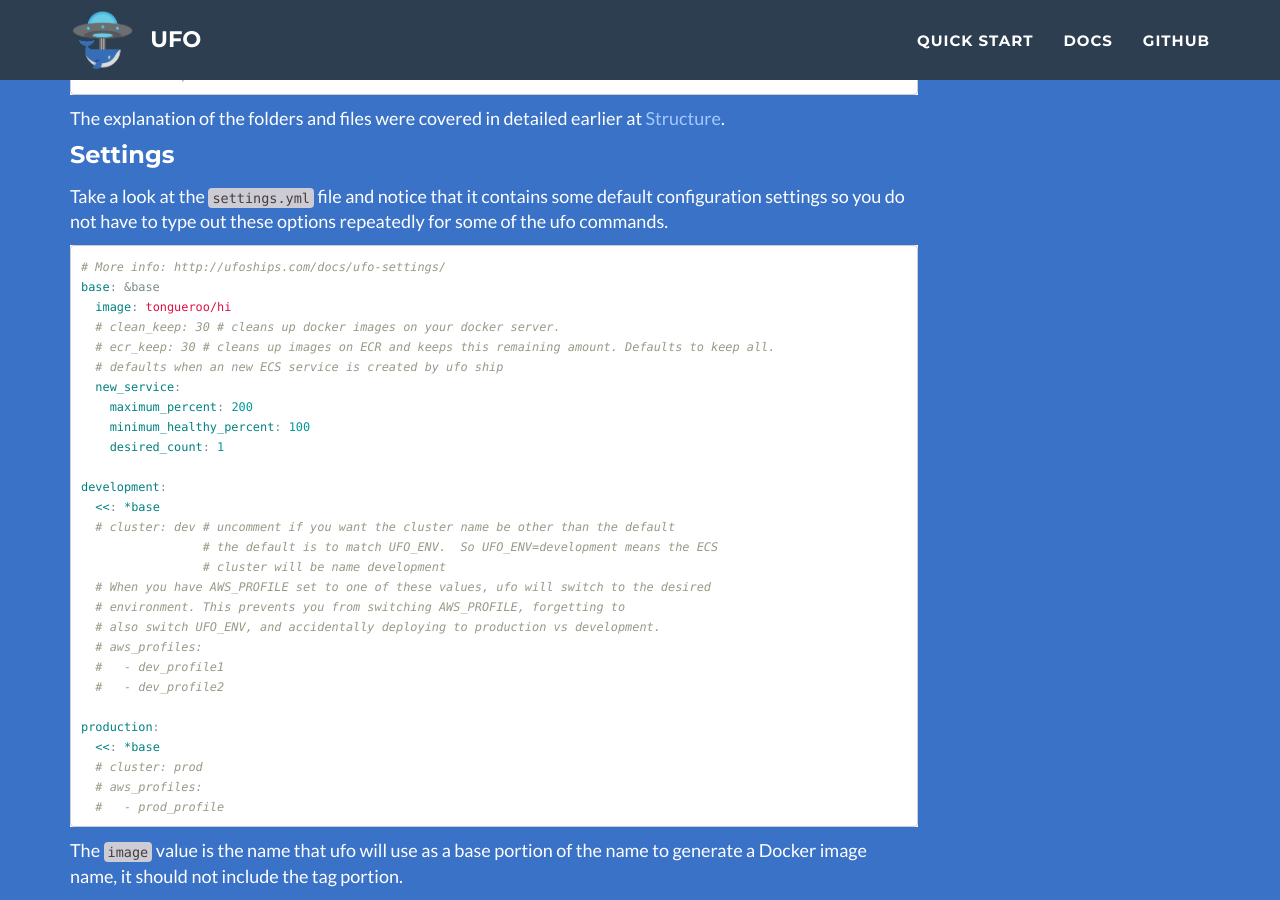
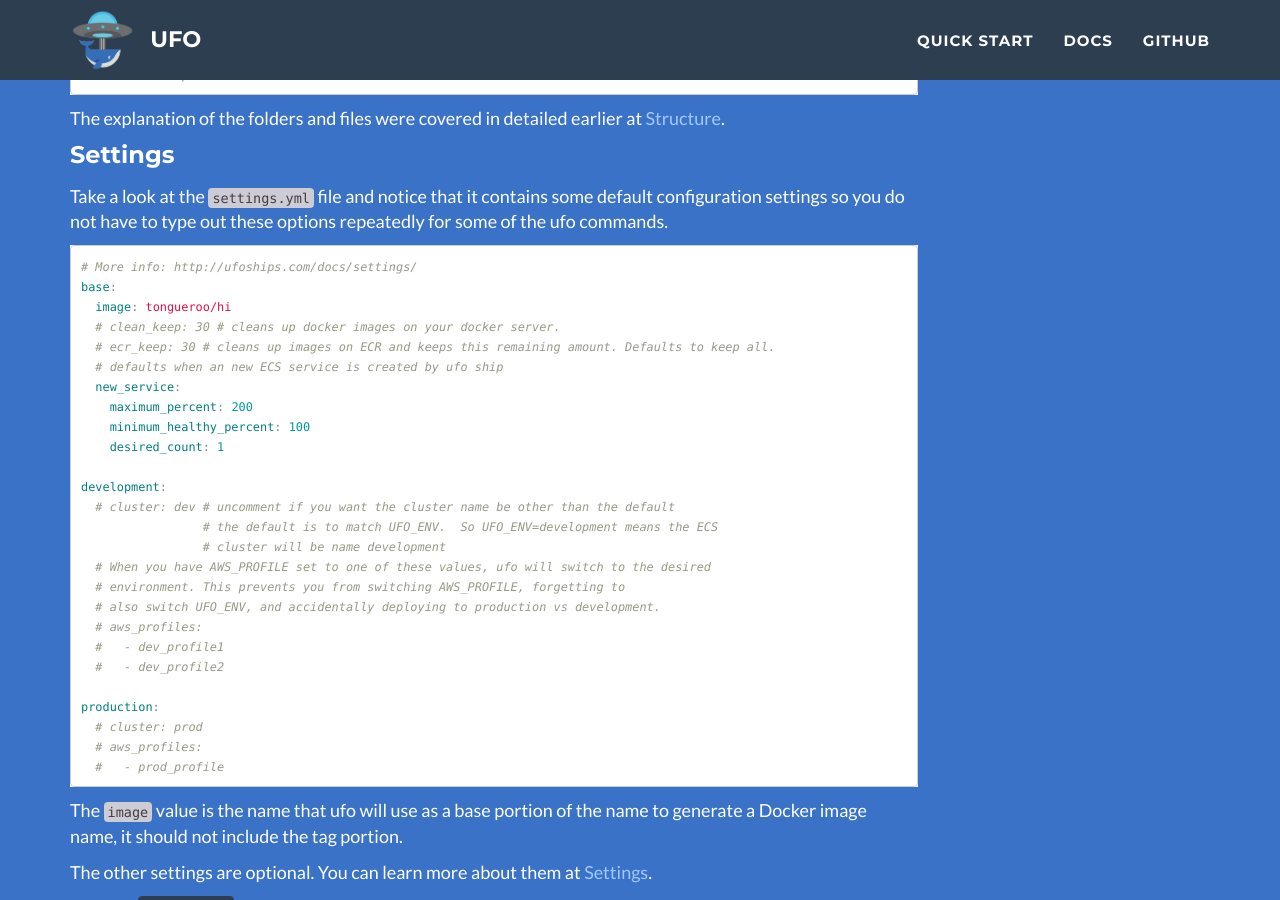
Before and after one commit to boltops-tools/ufo, a Jekyll site: the page built from docs/_docs/tutorial-ufo-init.md, in a window 1280 px wide and 900 px high, scrolled down 973 px. Built offline with Jekyll 4.4.1, drawn with Linux system fonts in a browser that asks for light colours.

Commit message:
update docs

````diff
--- a/docs/_docs/tutorial-ufo-init.md
+++ b/docs/_docs/tutorial-ufo-init.md
@@ -57,8 +57,8 @@ The explanation of the folders and files were covered in detailed earlier at [St
 Take a look at the `settings.yml` file and notice that it contains some default configuration settings so you do not have to type out these options repeatedly for some of the ufo commands.
 
 ```yaml
-# More info: http://ufoships.com/docs/ufo-settings/
-base: &base
+# More info: http://ufoships.com/docs/settings/
+base:
   image: tongueroo/hi
   # clean_keep: 30 # cleans up docker images on your docker server.
   # ecr_keep: 30 # cleans up images on ECR and keeps this remaining amount. Defaults to keep all.
@@ -69,7 +69,6 @@ base: &base
     desired_count: 1
 
 development:
-  <<: *base
   # cluster: dev # uncomment if you want the cluster name be other than the default
                  # the default is to match UFO_ENV.  So UFO_ENV=development means the ECS
                  # cluster will be name development
@@ -81,7 +80,6 @@ development:
   #   - dev_profile2
 
 production:
-  <<: *base
   # cluster: prod
   # aws_profiles:
   #   - prod_profile
--- a/lib/ufo/dsl/helper.rb
+++ b/lib/ufo/dsl/helper.rb
@@ -30,7 +30,8 @@ module Ufo
       def env_vars(text)
         lines = filtered_lines(text)
         lines.map do |line|
-          key,value = line.strip.split("=").map {|x| x.strip}
+          key,*value = line.strip.split("=").map {|x| x.strip}
+          value = value.join('=')
           {
             name: key,
             value: value,
````
Also changed, not shown: spec/fixtures/settings.yml (+1 -3 lines).
